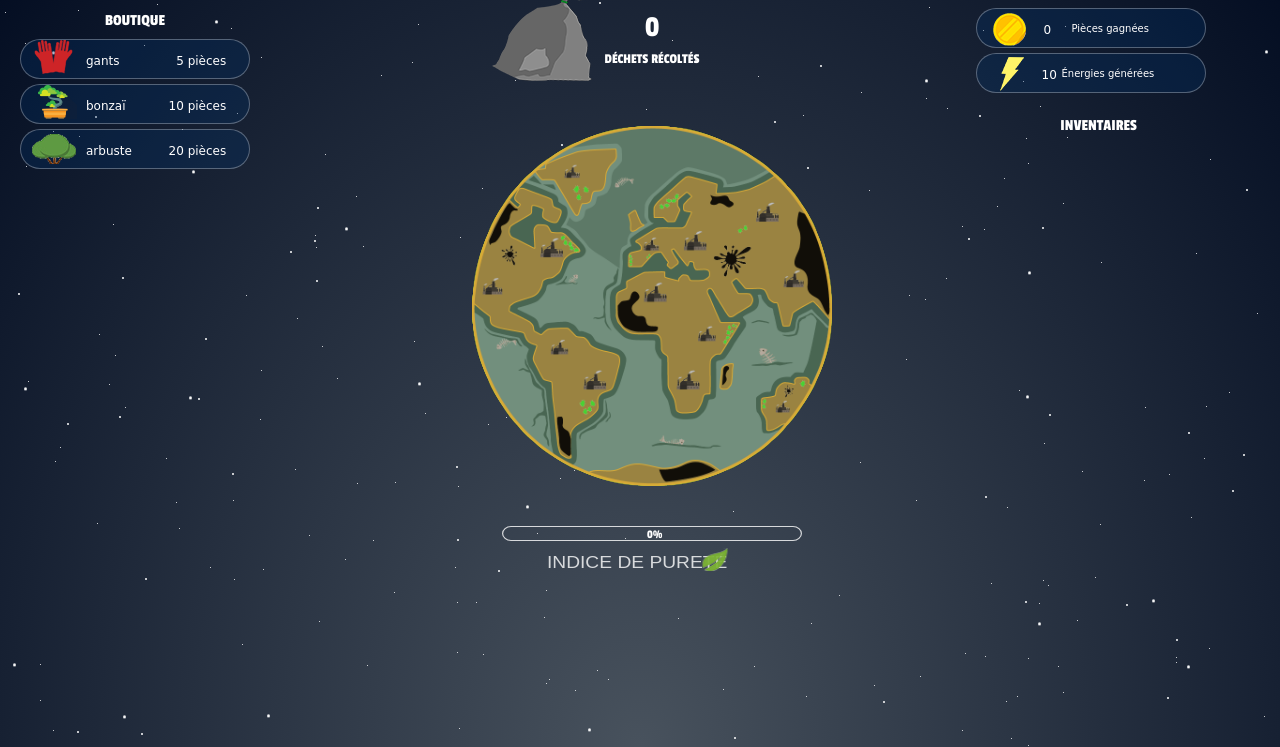
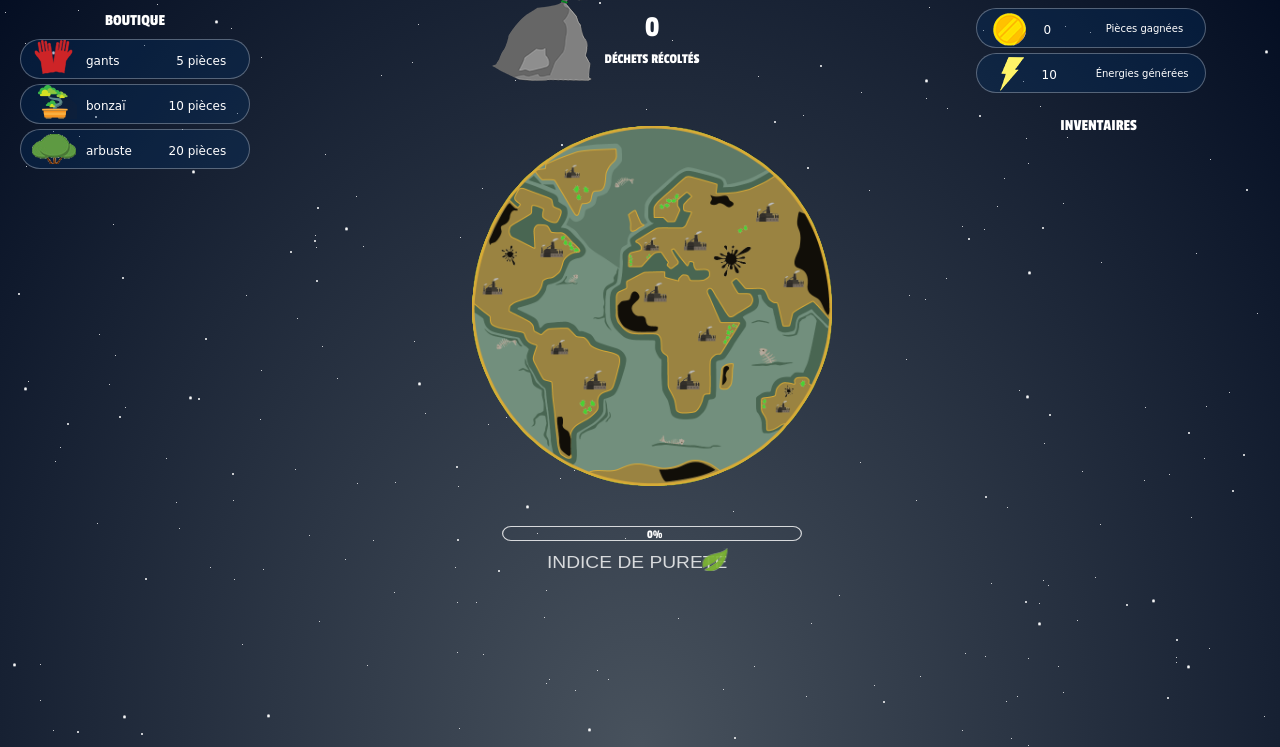
Before and after one commit to samuelmormin/CleanTheWorld, a website: page src/styles/font-awesome-4.7.0/css/index.html in a window 1280 px wide. Shown: the part 53-800 px from the top of the page. Drawn offline with Linux system fonts and the light colour scheme; files that its build step writes are made by us from their sources; files whose address does not match are found by name.

Commit message:
Right menu
décalage du texte

```diff
--- a/src/styles/style.css
+++ b/src/styles/style.css
@@ -577,7 +577,7 @@ div.store
     position: absolute;
     font-size: 10px;
     color: #ffffff;
-    right: 35%;
+    right: 20%;
     padding: 10px;
     transform: translateX(35%);
     padding-top: 15px;
```
